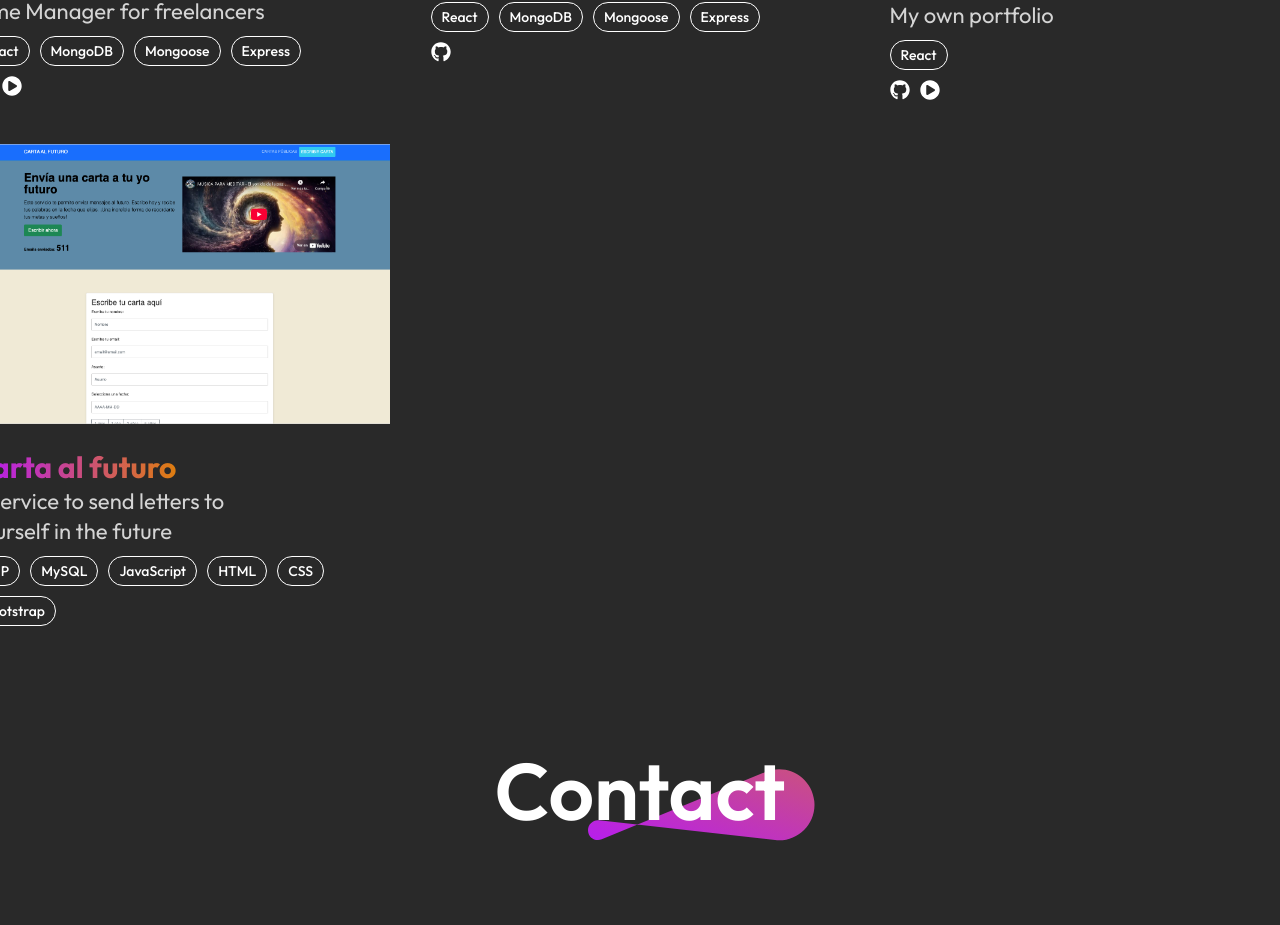
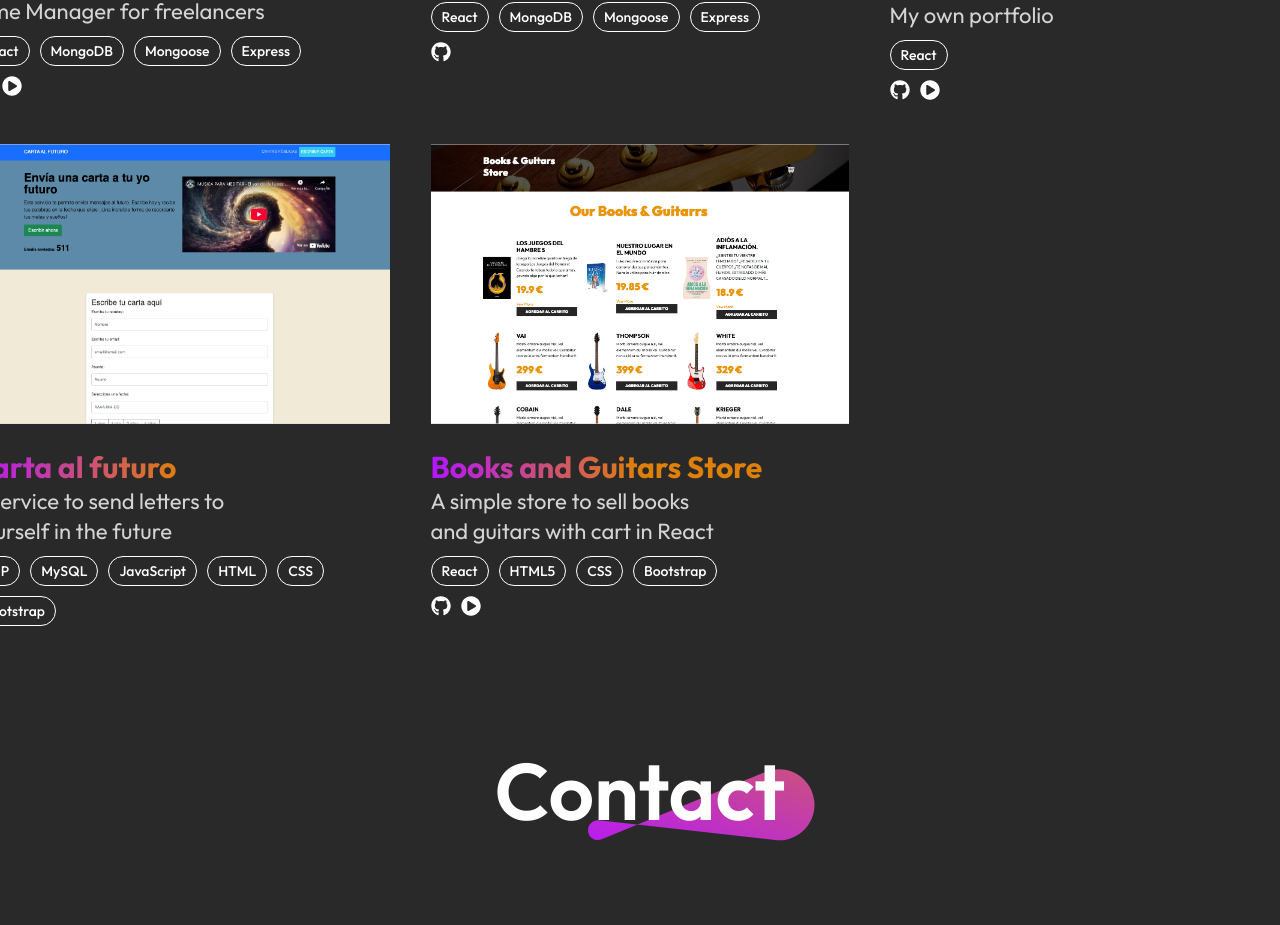
Before and after one commit to nomadwebs/CV, a React (Vite) app: page / in a window 1280 px wide. Shown: the part 4566-5491 px from the top of the page. Built offline with nearby package versions, Linux system fonts and the light colour scheme.

Commit message:
update projects

```diff
--- a/src/data/mywork_data.js
+++ b/src/data/mywork_data.js
@@ -2,6 +2,7 @@ import project1_img from '../assets/hourify.svg'
 import project2_img from '../assets/unsocial.svg'
 import project3_img from '../assets/portfolio.svg'
 import cartaFuturo from '../assets/cartaalfuturo.svg'
+import bookStore from '../assets/bookStore.svg'
 
 const mywork_data = [
     {
@@ -41,7 +42,14 @@ const mywork_data = [
         github: null,
         link: 'https://cartaalfuturo.com/'
     },
-
+    {
+        id: 5,
+        w_name: "Books and Guitars Store",
+        description: 'A simple store to sell books and guitars with cart in React',
+        w_img: bookStore,
+        tags: ['React', 'HTML5', 'CSS', 'Bootstrap'],
+        github: 'https://github.com/nomadwebs/bookStore',
+        link: 'https://voluble-nasturtium-11f72e.netlify.app/'
+    },
 ]
-
 export default mywork_data;
```
Also changed, not shown: src/assets/bookStore.svg (added).
